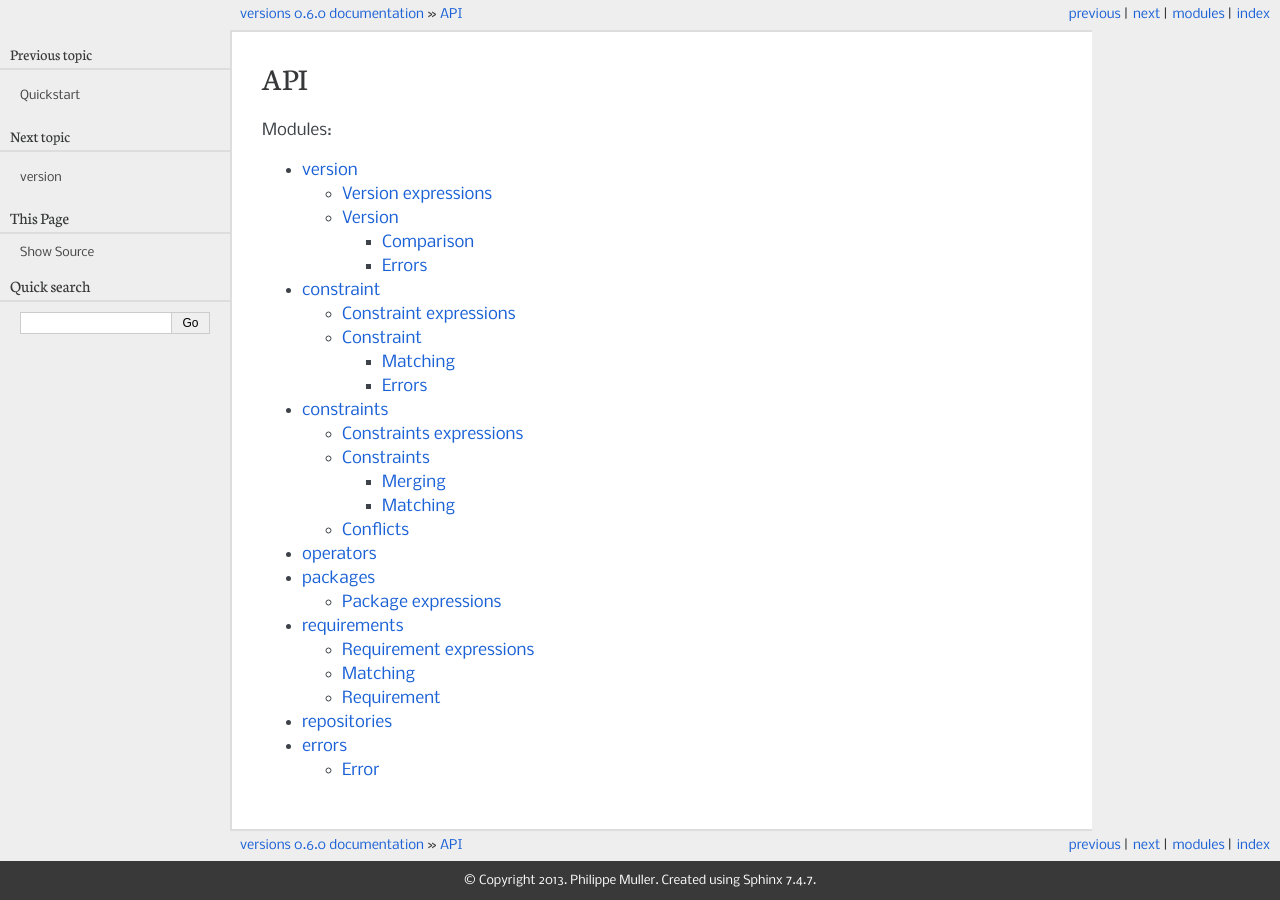
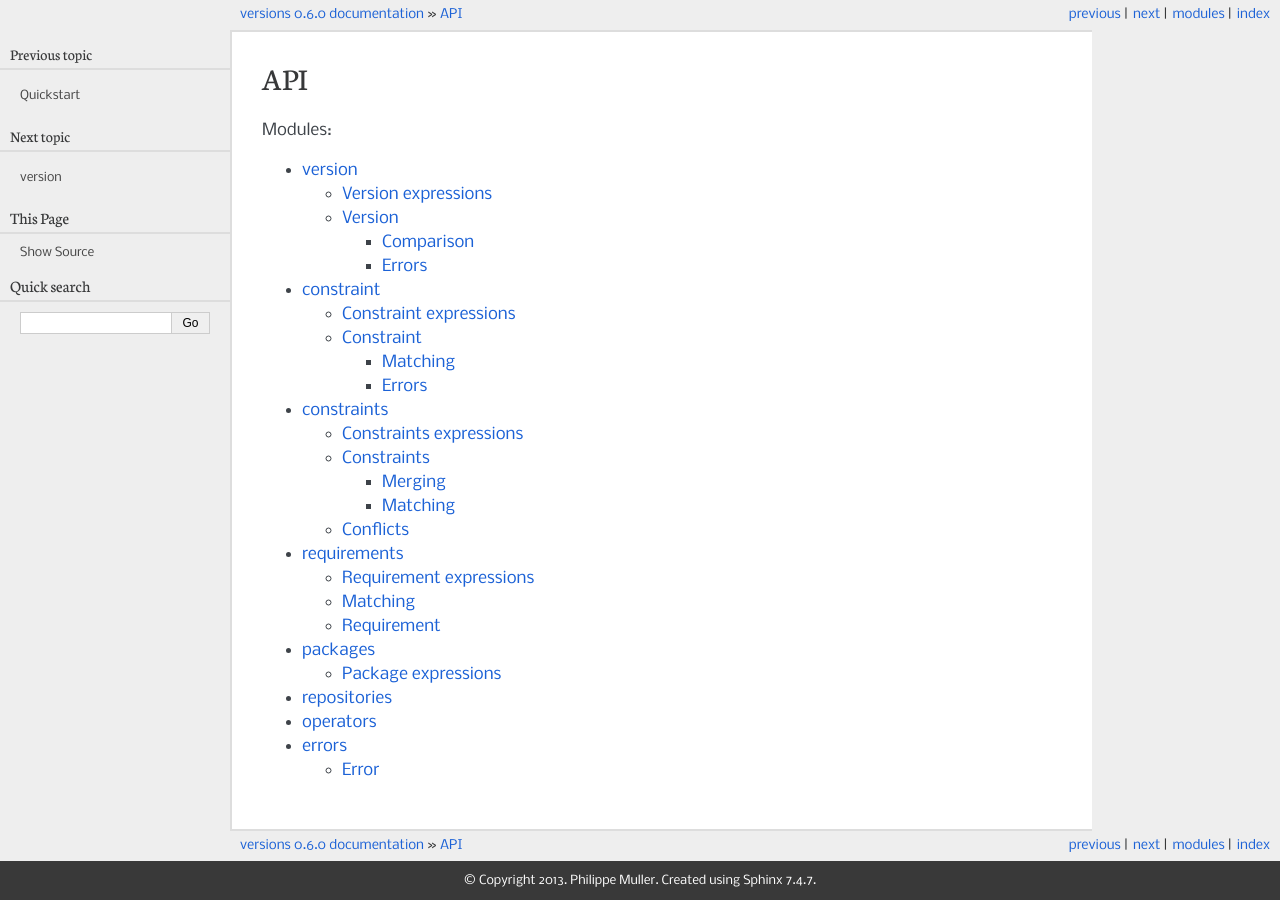
Before and after one commit to pmuller/versions, a Sphinx documentation site: the page built from docs/api/index.rst, in a window 1280 px wide. Built offline with Sphinx 7.4.7, drawn with Linux system fonts in a browser that asks for light colours.

```diff
--- a/docs/api/index.rst
+++ b/docs/api/index.rst
@@ -9,8 +9,8 @@ Modules:
    version
    constraint
    constraints
+   requirements
+   packages
+   repositories
    operators
-   packages
-   requirements
-   repositories
    errors
```
